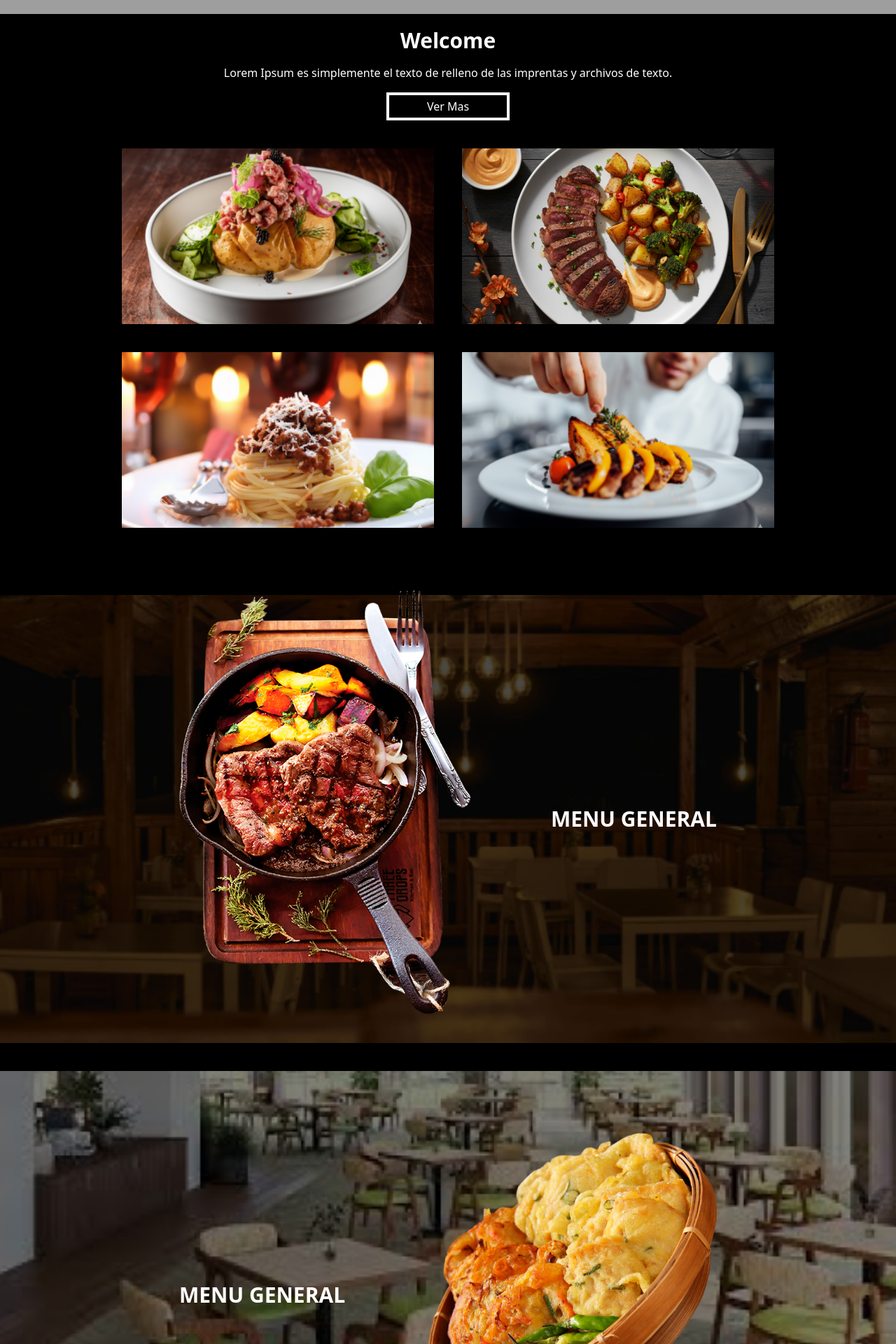
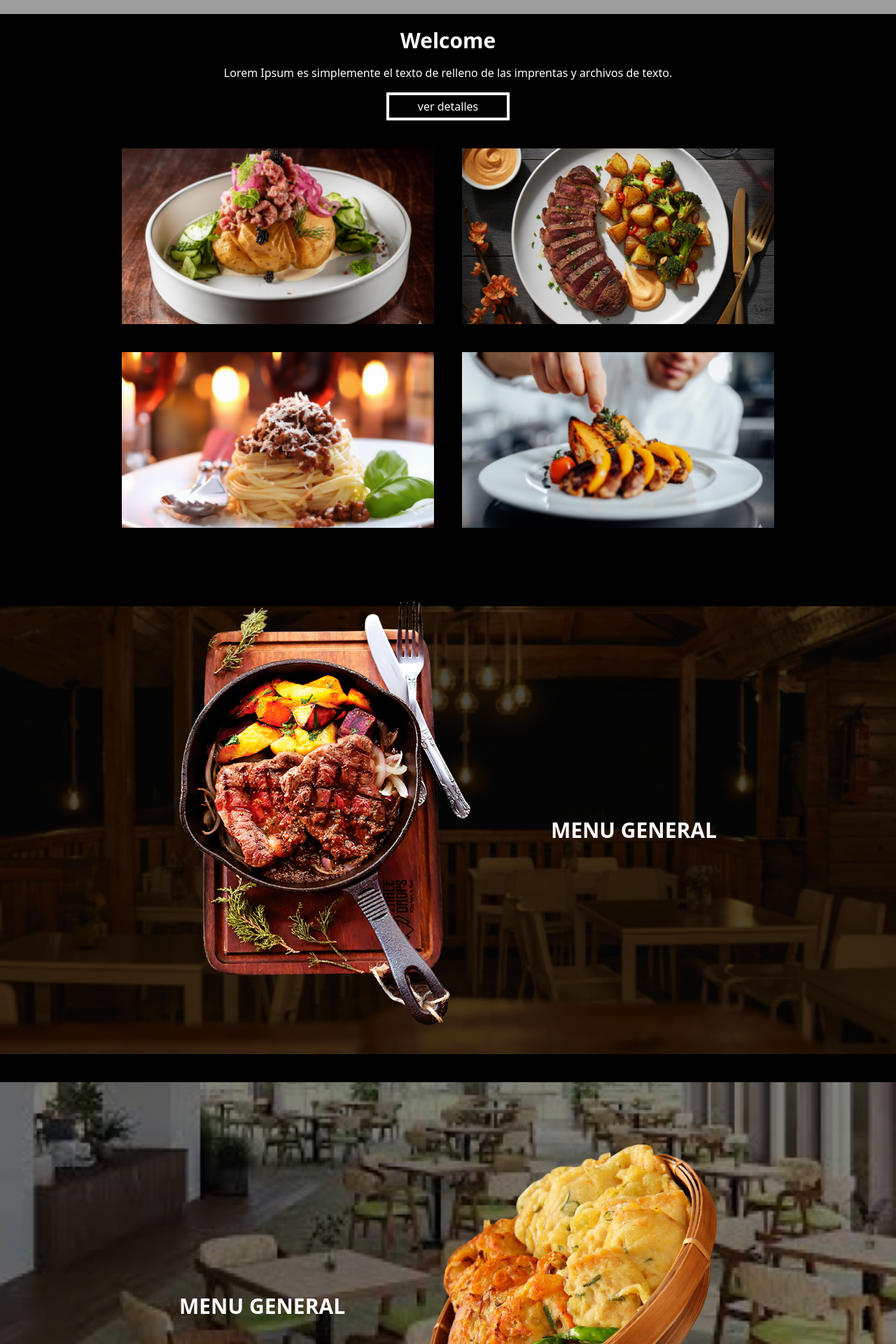
Before and after one commit to DJkell/Class-Restaurant-Template, a React (Vite) app: page / in a window 1280 px wide. Shown: the part 780-2700 px from the top of the page at 70% size. Built offline with nearby package versions, Linux system fonts and the light colour scheme; grey boxes are pictures that could not be loaded.

Commit message:
app fix and more

```diff
--- a/src/App.tsx
+++ b/src/App.tsx
@@ -4,7 +4,7 @@ import BtnStroke from "./components/btn_stroke";
 import { itemImg } from "./data/itemsImg";
 import Banners from "./components/Banners";
 import type { dataItemsImg } from "./data/itemsImg";
-import Schedule from "./components/schedule";
+import Schedule from "./components/Schedule";
 
 function App() {
   return (
--- a/src/components/Banners.tsx
+++ b/src/components/Banners.tsx
@@ -5,17 +5,17 @@ export default function Banners() {
   //esto es para las direcciones y que los banners se alternen. true es izquierda a derecha y false es derecha a izquierda
 
   return (
-    <div className="grid grid-cols-1 gap-10 mt-24 mb-4">
+    <div className="grid grid-cols-1 gap-10 mt-28 mb-10">
       {bannersImg.map((banner: dataItemsImg) => (
         <div
           style={{ backgroundImage: `url(${banner.bgImg})` }}
-          className="flex bg-cover bg-center bg-no-repeat h-56 md:h-80 lg:h-[640px] items-center"
+          className="flex bg-cover bg-center bg-no-repeat h-48 md:h-80 lg:h-[640px] items-center"
         >
           {banner.direction ? (
             <div className="flex justify-between w-11/12 md:w-3/5 gap-x-12 mx-auto items-center">
               <img
                 src={banner.img}
-                className={`w-52 md:w-96 lg:w-[416px] m-0 p-0 -translate-y-6`}
+                className={`w-48 md:w-96 lg:w-[416px] m-0 p-0 -translate-y-6`}
               />
 
               <h2 className="text-white lg:text-2xl xl:text-3xl 2xl:text-4xl font-bold">
@@ -29,7 +29,7 @@ export default function Banners() {
               </h2>
               <img
                 src={banner.img}
-                className={`w-52 md:w-96 lg:w-[416px] m-0 p-0 -translate-y-6`}
+                className={`w-48 md:w-96 lg:w-[416px] m-0 p-0 -translate-y-6`}
               />
             </div>
           )}
--- a/src/components/btn_stroke.tsx
+++ b/src/components/btn_stroke.tsx
@@ -2,13 +2,18 @@ import { type ReactNode } from "react";
 
 interface BtnStrokeProps {
   Size?: string;
-  children: ReactNode;
+  children?: ReactNode;
 }
 
 export default function BtnStroke({ Size, children }: BtnStrokeProps) {
   return (
-    <div className="border-4 border-white p-1 w-44 justify-self-center ">
-      <p className="text-white text-center">{children}</p>
+    <div
+      className={
+        "border-4 border-white p-1 w-44 justify-self-center " +
+        (Size ? Size : "h-10")
+      }
+    >
+      <p className="text-white text-center">{children && "ver detalles"}</p>
     </div>
   );
 }
```
